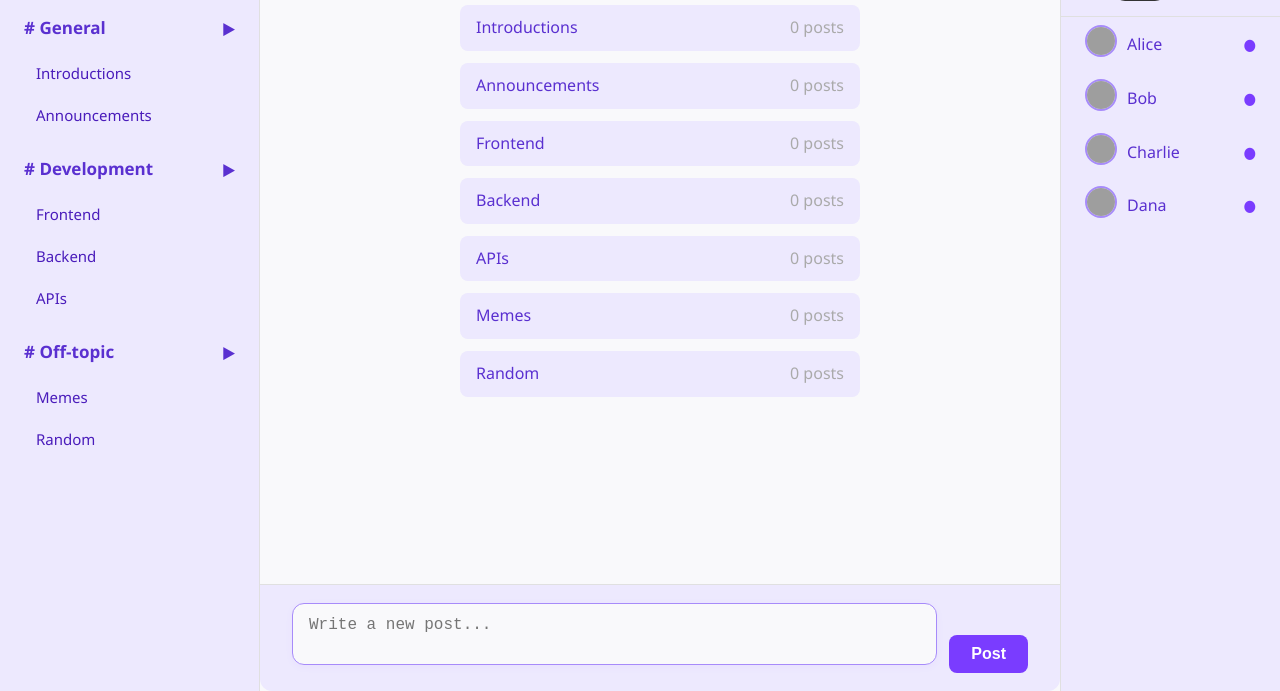
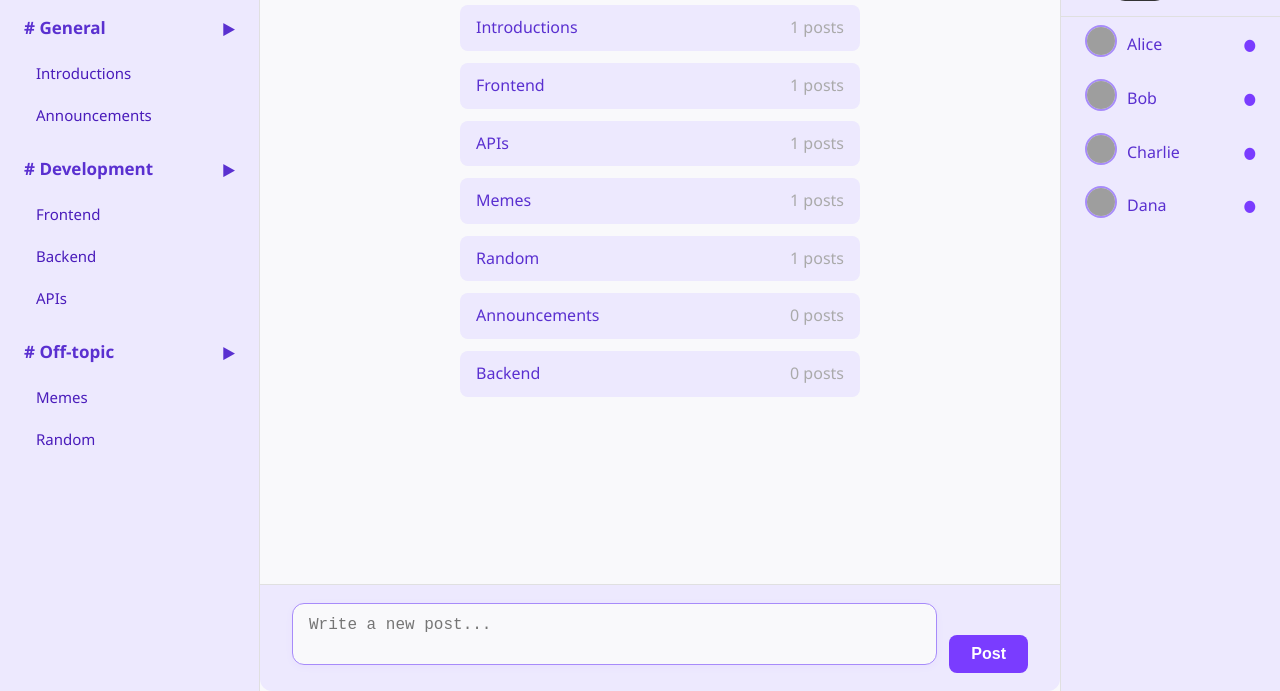
Before and after one commit to swyam7980/project-phase-2, a plain HTML site: page interface.html in a window 1280 px wide. Shown: the part 109-800 px from the top of the page. Drawn offline with Linux system fonts and the light colour scheme; grey boxes are pictures that could not be loaded.

Commit message:
retain posts

```diff
--- a/interface.html
+++ b/interface.html
@@ -125,6 +125,72 @@
     function generateId() {
         return '_' + Math.random().toString(36).substr(2, 9);
     }
+    // Pre-populate localStorage with default posts if empty
+    function initializeDefaultPosts() {
+        if (!localStorage.getItem('posts') || getPosts().length === 0) {
+            const defaultPosts = [
+                {
+                    _id: generateId(),
+                    content: 'Welcome to Yappr! Introduce yourself and say hi!',
+                    channel: 'Introductions',
+                    username: 'Admin',
+                    upvotes: 3,
+                    downvotes: 0,
+                    createdAt: new Date(Date.now() - 1000 * 60 * 60 * 24 * 2).toISOString(),
+                    comments: [
+                        { content: 'Hello everyone!' },
+                        { content: 'Glad to be here!' }
+                    ]
+                },
+                {
+                    _id: generateId(),
+                    content: 'What are your favorite frontend frameworks?',
+                    channel: 'Frontend',
+                    username: 'Alice',
+                    upvotes: 5,
+                    downvotes: 1,
+                    createdAt: new Date(Date.now() - 1000 * 60 * 60 * 24).toISOString(),
+                    comments: [
+                        { content: 'React all the way!' },
+                        { content: 'Vue is awesome.' }
+                    ]
+                },
+                {
+                    _id: generateId(),
+                    content: 'Share your best programming memes!',
+                    channel: 'Memes',
+                    username: 'Bob',
+                    upvotes: 7,
+                    downvotes: 0,
+                    createdAt: new Date(Date.now() - 1000 * 60 * 60 * 12).toISOString(),
+                    comments: [
+                        { content: 'Here for the laughs!' }
+                    ]
+                },
+                {
+                    _id: generateId(),
+                    content: 'API design tips and best practices?',
+                    channel: 'APIs',
+                    username: 'Charlie',
+                    upvotes: 2,
+                    downvotes: 0,
+                    createdAt: new Date(Date.now() - 1000 * 60 * 60 * 6).toISOString(),
+                    comments: []
+                },
+                {
+                    _id: generateId(),
+                    content: 'Random thoughts of the day!',
+                    channel: 'Random',
+                    username: 'Dana',
+                    upvotes: 1,
+                    downvotes: 0,
+                    createdAt: new Date(Date.now() - 1000 * 60 * 60 * 2).toISOString(),
+                    comments: []
+                }
+            ];
+            savePosts(defaultPosts);
+        }
+    }
 
     // --- Refactored Forum Logic ---
     async function fetchPosts() {
@@ -248,6 +314,7 @@
     }
     // On page load, set username in profile section from localStorage
     window.onload = async () => {
+        initializeDefaultPosts();
         const username = localStorage.getItem('username') || 'Guest';
         const profileName = document.querySelector('.profile-name');
         if (profileName) profileName.textContent = username;
```
